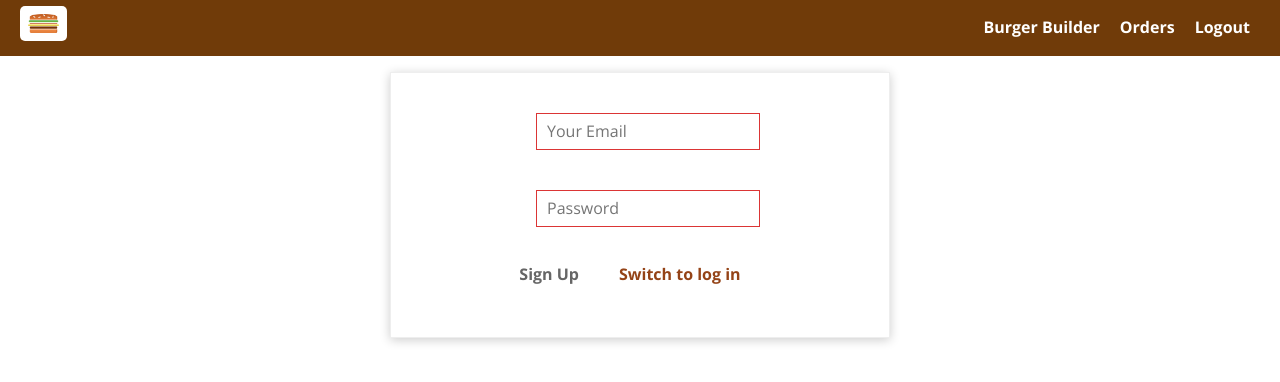
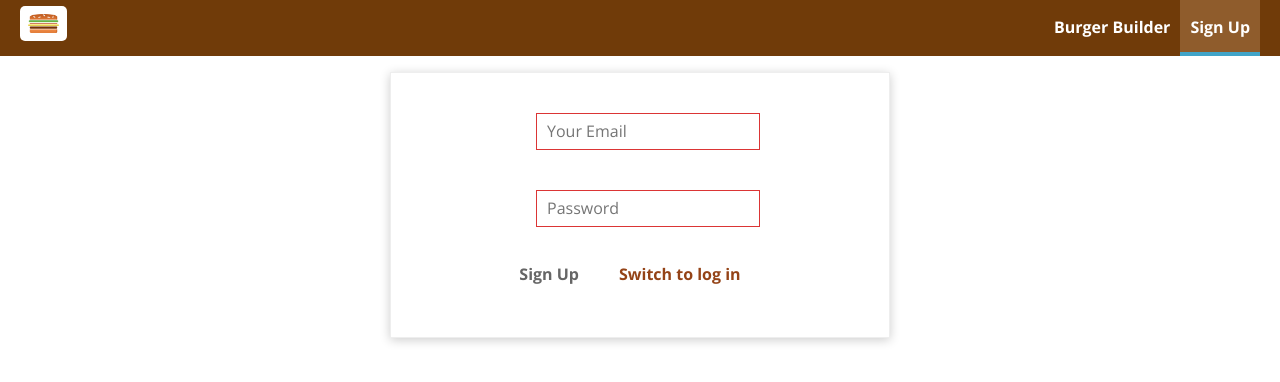
Before and after one commit to kubasulek2/burger-react, a React (Create React App) app: page /auth in a window 1280 px wide. Shown: the top 382 px of the page. Built offline with nearby package versions, Linux system fonts and the light colour scheme.

Commit message:
more ui isAuth logic

```diff
--- a/src/App.js
+++ b/src/App.js
@@ -13,6 +13,7 @@ import './App.css';
 class App extends Component {
 
 	render() {
+		console.log(window.localStorage.getItem('token'));
 		return (
 			<div className="App">
 				<Layout>
--- a/src/components/Navigation/NavigationItems/NavigationItems.js
+++ b/src/components/Navigation/NavigationItems/NavigationItems.js
@@ -7,7 +7,7 @@ const navigationItems = (props) => {
 	return (
 		<ul className={styles.NavigationItems}>
 			<NavigationItem link='/'>Burger Builder</NavigationItem>
-			<NavigationItem link='/orders'>Orders</NavigationItem>
+			{props.isAuth ? <NavigationItem link='/orders'>Orders</NavigationItem> : null}
 			{!props.isAuth
 				? <NavigationItem link='/auth'>Sign Up</NavigationItem>
 				: <NavigationItem link='/logout'>Logout</NavigationItem>
--- a/src/containers/Auth/Auth.js
+++ b/src/containers/Auth/Auth.js
@@ -1,5 +1,6 @@
 import React, {Component} from 'react';
 import {connect} from 'react-redux';
+import {Redirect} from 'react-router-dom';
 
 import Input from '../../components/UI/Input/Input';
 import Button from '../../components/UI/Button/Button';
@@ -131,9 +132,11 @@ export class Auth extends Component {
 				changed={( event ) => this.inputChangeHandler( event, input.id )}
 			/>
 		) );
+		const redirect = this.props.isAuth ? <Redirect to='/' /> : null;
 
 		return (
 			<div className={styles.Auth} >
+				{redirect}
 				{!this.props.loading
 					? <form >
 						{form}
@@ -155,7 +158,8 @@ export class Auth extends Component {
 const mapStateToProps = state => {
 	return {
 		loading: state.auth.loading,
-		error: state.auth.error
+		error: state.auth.error,
+		isAuth: state.auth.token
 	};
 };
 
--- a/src/containers/Layout/Layout.js
+++ b/src/containers/Layout/Layout.js
@@ -22,7 +22,7 @@ class Layout extends Component {
 	}
 
 	render () {
-
+		console.log(this.props.isAuth);
 		return (
 			<Aux>
 				<Toolbar
@@ -43,7 +43,7 @@ class Layout extends Component {
 }
 const mapStateToProps = state => {
 	return {
-		isAuth: state.auth.idToken !== null
+		isAuth: state.auth.token !== null
 	};
 };
 
--- a/src/store/reducers/auth.js
+++ b/src/store/reducers/auth.js
@@ -3,7 +3,7 @@ import * as actionTypes from '../actions/actionTypes';
 import { updateObject } from '../utility';
 
 const initialState = {
-	token: null,
+	token: window.localStorage.getItem( 'token' ) || null,
 	userId: null,
 	error: null,
 	loading: false,
```
